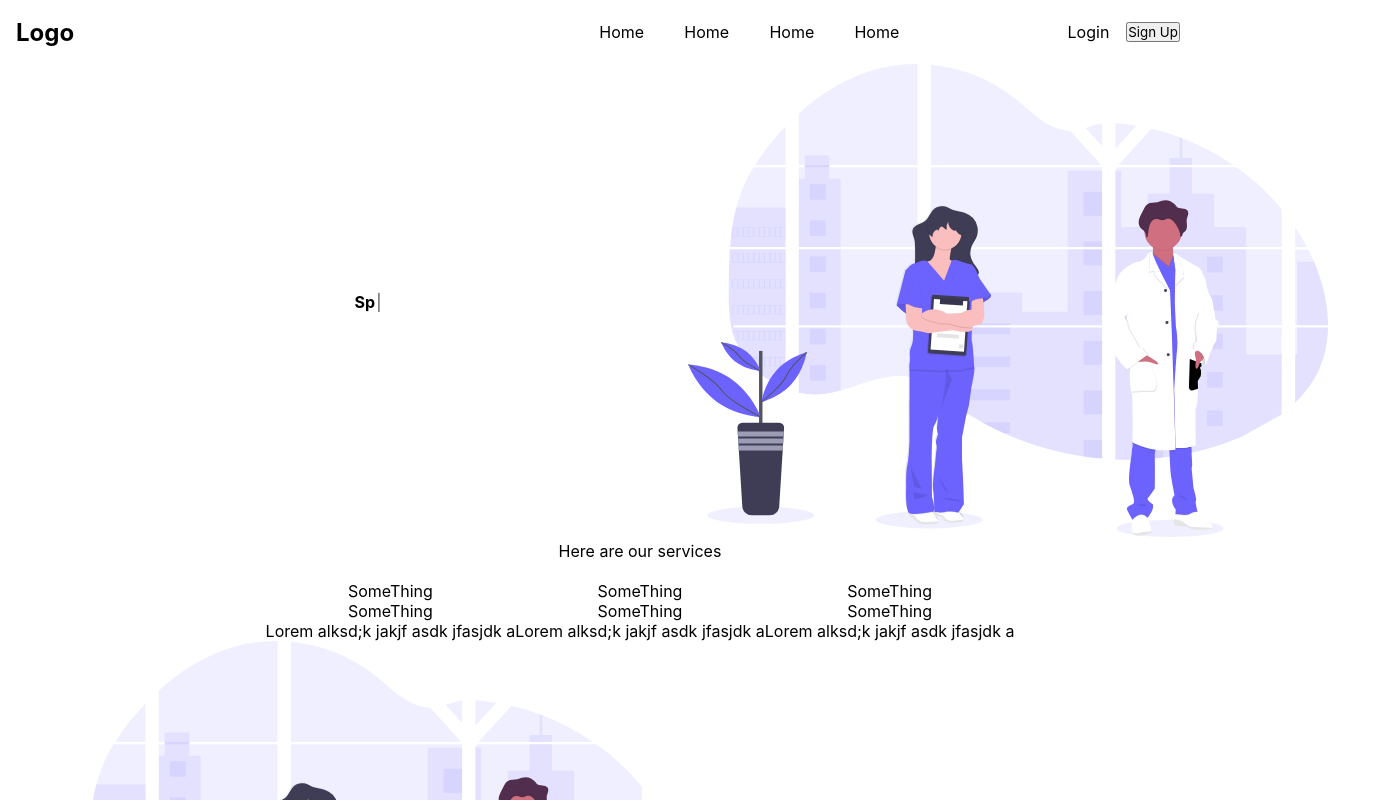
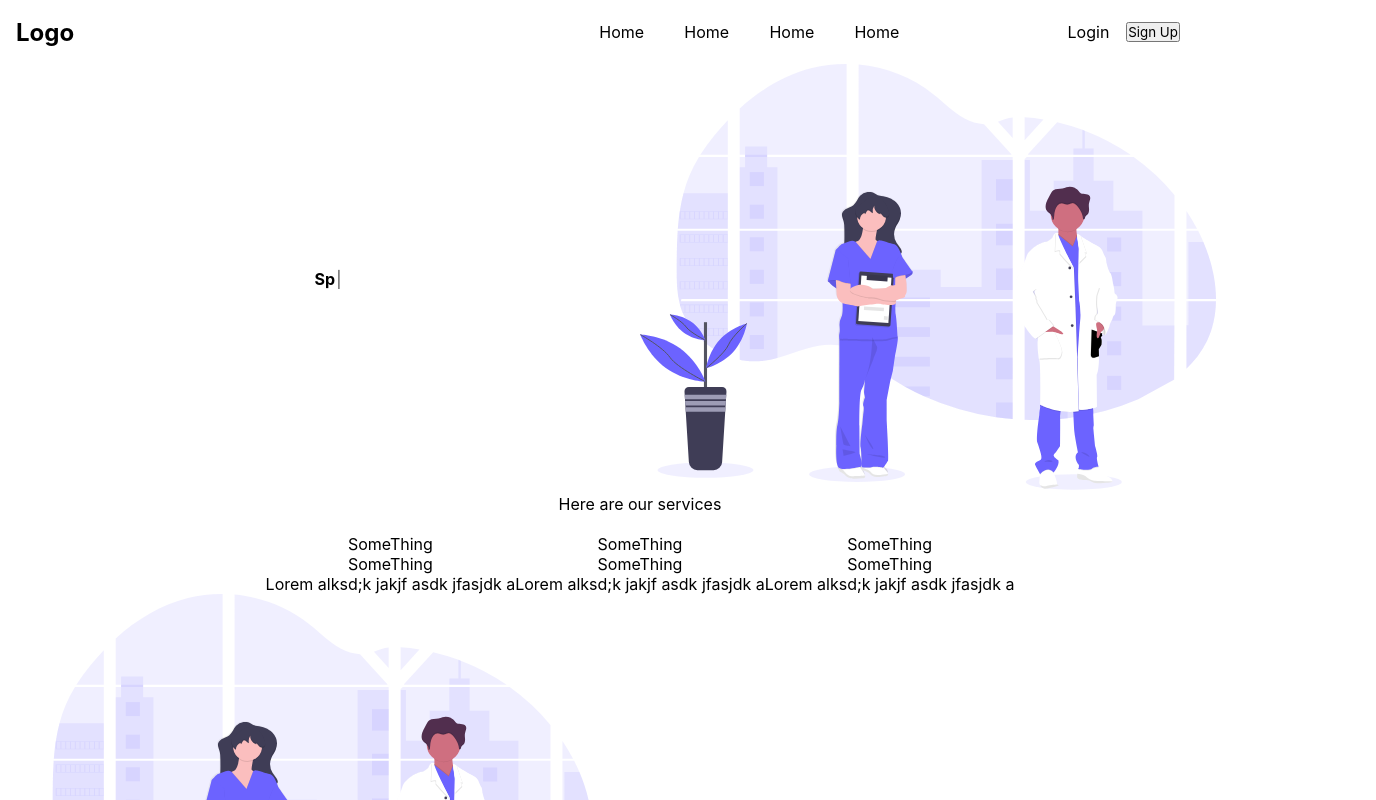
Before and after one commit to Hrithikcse52/medflix, a React (Create React App) app: page / in a window 1280 px wide. Shown: the top 800 px of the page, 1376 px wide, since content can reach past the window. Built offline with nearby package versions, Linux system fonts and the light colour scheme; no server answers.

Commit message:
layout FIX

```diff
--- a/src/Components/Hero/hero.css
+++ b/src/Components/Hero/hero.css
@@ -1,10 +1,12 @@
 .main_container {
-  width: 100%;
   display: grid;
   grid-template-columns: 1fr 1fr;
-  padding: 0rem 3rem;
+  padding: 0rem 1rem;
   align-items: center;
 }
 .content_text {
   text-align: center;
 }
+.content_img {
+  padding-right: 3rem;
+}
```
Also changed, not shown: src/index.css (line endings or trailing spaces).
